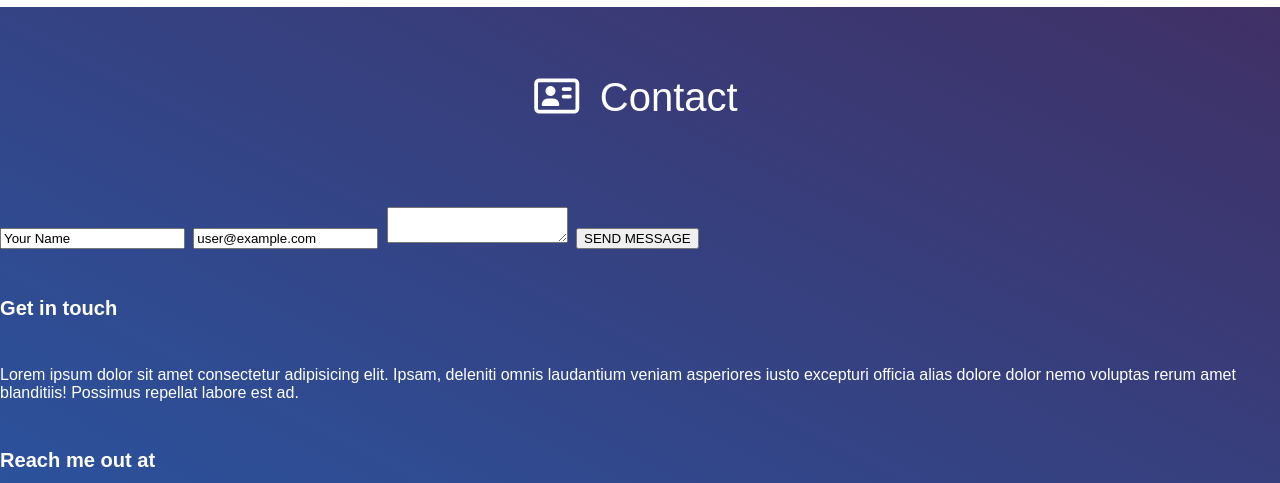
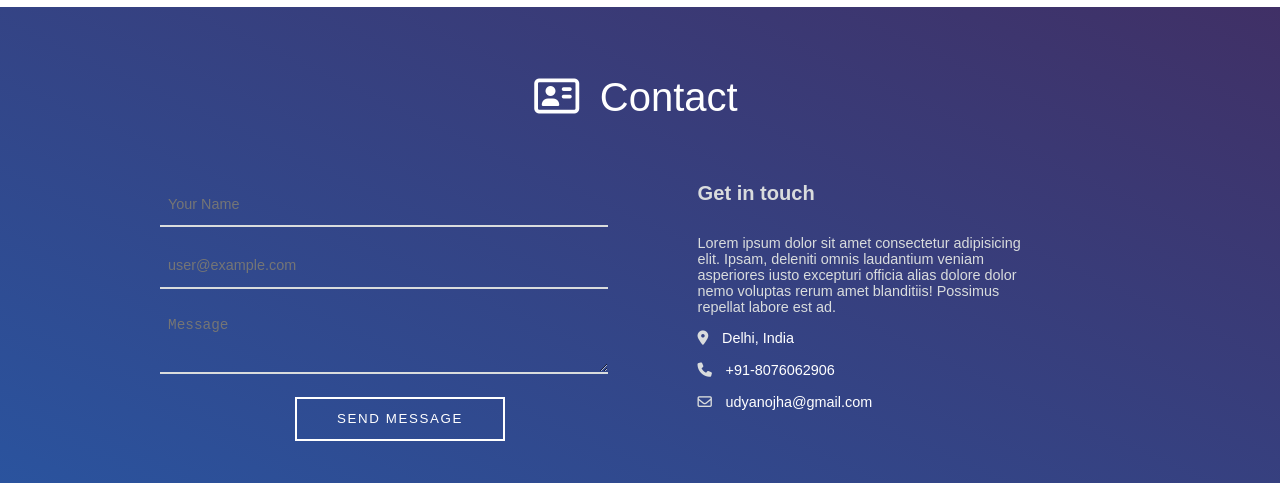
Before and after one commit to udyanojha/ResumeWeb, a plain HTML site: page index.html in a window 1280 px wide. Shown: the part 1900-2383 px from the top of the page. Drawn offline with Linux system fonts and the light colour scheme.

Commit message:
Contact structure with basic layout Done

```diff
--- a/index.html
+++ b/index.html
@@ -230,20 +230,20 @@
         </section>
 
         <section id="contact">
-            <h1 class="section-heading mb75px">
+            <h1 class="section-heading mb50px">
                 <span>
                     <i class="fa-regular fa-address-card"></i>
                 </span>
                 <span> Contact </span>
             </h1>
             <div id="contact-container">
-                <div id="contact-detail">
+                <div id="form-detail">
                     <div id="contact-form">
                         <form action="post">
-                            <input type="text" id="name" name="name" value="Your Name" required>
-                            <input type="email" id="email" name="email" value="user@example.com" required>
-                            <textarea type="text" id="message" name="message" value="Message"></textarea>
-                            <button type="submit">SEND MESSAGE</button>
+                            <input type="text" id="name" name="name" placeholder="Your Name" required>
+                            <input type="email" id="email" name="email" placeholder="user@example.com" required>
+                            <textarea type="text" id="message" name="message" placeholder="Message"></textarea>
+                            <button class="sub-btn" type="submit">SEND MESSAGE</button>
                         </form>
                     </div>
                     <div id="contact-details">
@@ -254,17 +254,17 @@
                         </p>
                         </div>
                         <div>
-                            <h6>Reach me out at</h6>
+                            <!-- <h6>Reach out to me at</h6> -->
                         <div class="contact-info">
-                            <span><i class="fa-solid fa-location-dot"></i></span>
+                            <i class="fa-solid fa-location-dot"></i>
                             <span>Delhi, India</span>
                         </div>
                         <div class="contact-info">
-                            <span><i class="fa-solid fa-phone"></i></span>
+                            <i class="fa-solid fa-phone"></i>
                             <span>+91-8076062906</span>
                         </div>
                         <div class="contact-info">
-                            <span><i class="fa-regular fa-envelope"></i></span>
+                            <i class="fa-regular fa-envelope"></i>
                             <span>udyanojha@gmail.com</span>
                         </div>
                         </div>
--- a/style.css
+++ b/style.css
@@ -239,7 +239,9 @@ section:nth-child(2n + 1) {
 .mb75px {
     margin-bottom: 75px;
 }
-
+.mb50px {
+    margin-bottom: 50px;
+}
 
 
 /*common color classes */
@@ -299,6 +301,7 @@ section:nth-child(2n + 1) {
 #contact {
     background-image: linear-gradient(to top right, #2857a4,#403066);
     color: white;
+    width: 100%;
 }
 #contact span {
     color: white;
@@ -306,12 +309,77 @@ section:nth-child(2n + 1) {
 #contact-container {
     padding-bottom: 2rem;
     display: flex;
+    flex-wrap: wrap;
     flex-direction: column;
+    width: 75vw;
+}
+#contact-details {
+    margin-left: 6%;
+    color: #d9dcdd
 }
 #contact-details p{
-    font-size: 1rem;
+    font-size: 0.9rem;
+    width: 100%;
 }
+#contact h6 {
+    margin: 0;
+    padding: 0 0 1rem 0;
+}
+
 .contact-info {
-    font-size: 1rem;
+    font-size: 0.9rem;
+    padding: 0 0 1rem 0;
+}
+.contact-info i {
+    padding-right: 0.6rem;
+}
+
+#contact-form input, textarea {
+    background: transparent;
+    color: #d9dcdd;
+    width: 90%;
+    margin-bottom: 1rem;
+    padding: 0.5rem;
+    line-height: 1.6rem;
+    border: 0 solid;
+    border-bottom: 2px solid;
+    font-size: 0.9rem;
+}
+#contact-form {
+    width: 50%;
+}
+#contact-form button {
+    background: transparent;
+    color: #fff;
+    padding: 0.8rem 2.5rem;
+    line-height: 0.9rem;
+    letter-spacing: 0.1rem;
+    border: 2px solid white;
+    display: block;
+    margin: 0 auto;
+
+}
+
+#contact-form button:hover {
+    background: white;
+    color: #13386fe0;
+}
+
+#form-detail{
+    display: flex;
+}
+
+
+#contact-details {
+    width: 35%;
+}
+#contact-details span p {
+    margin-left: 0.6rem;
+}
+
+#contact .social-icons i {
+    padding: 0 2rem;
+    font-size: 1.2rem;
+    margin: 3rem 0;
 }
 /* #2857a4' and rightmost color is '#403066 */
```
